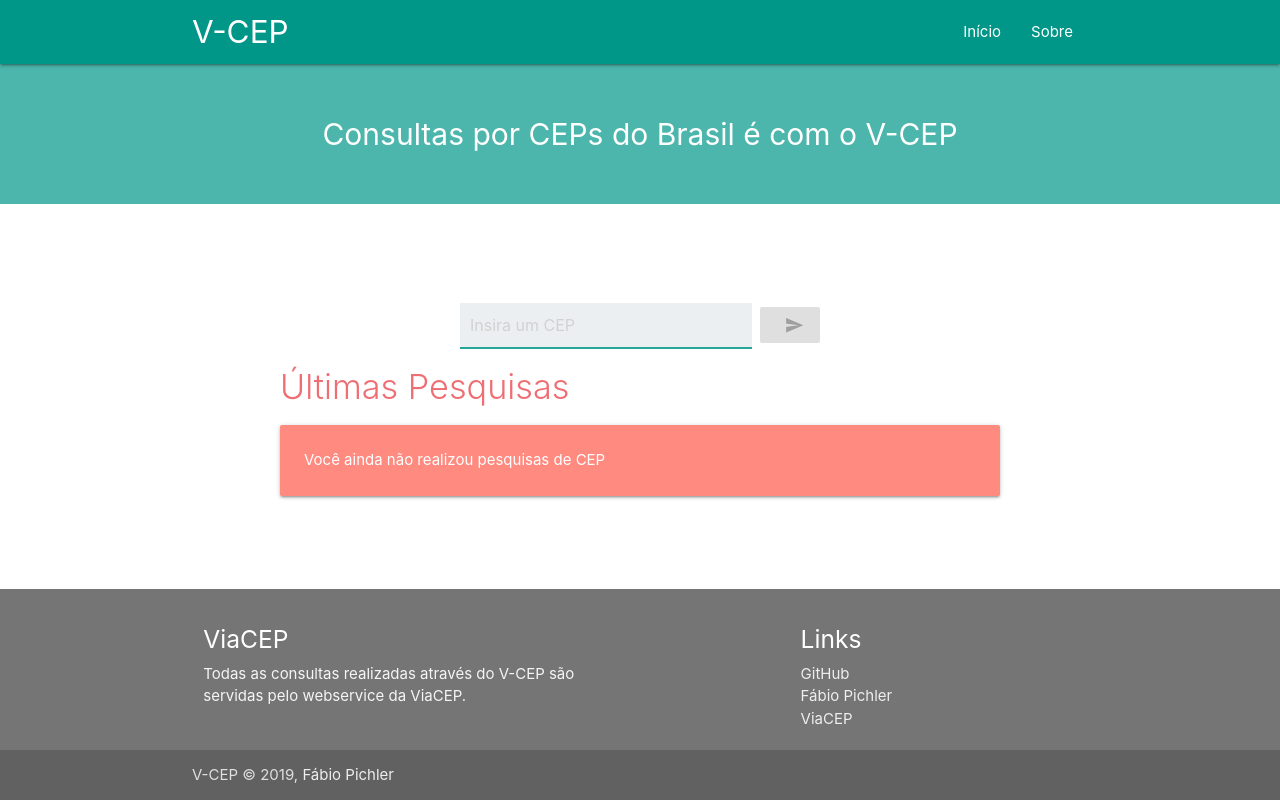
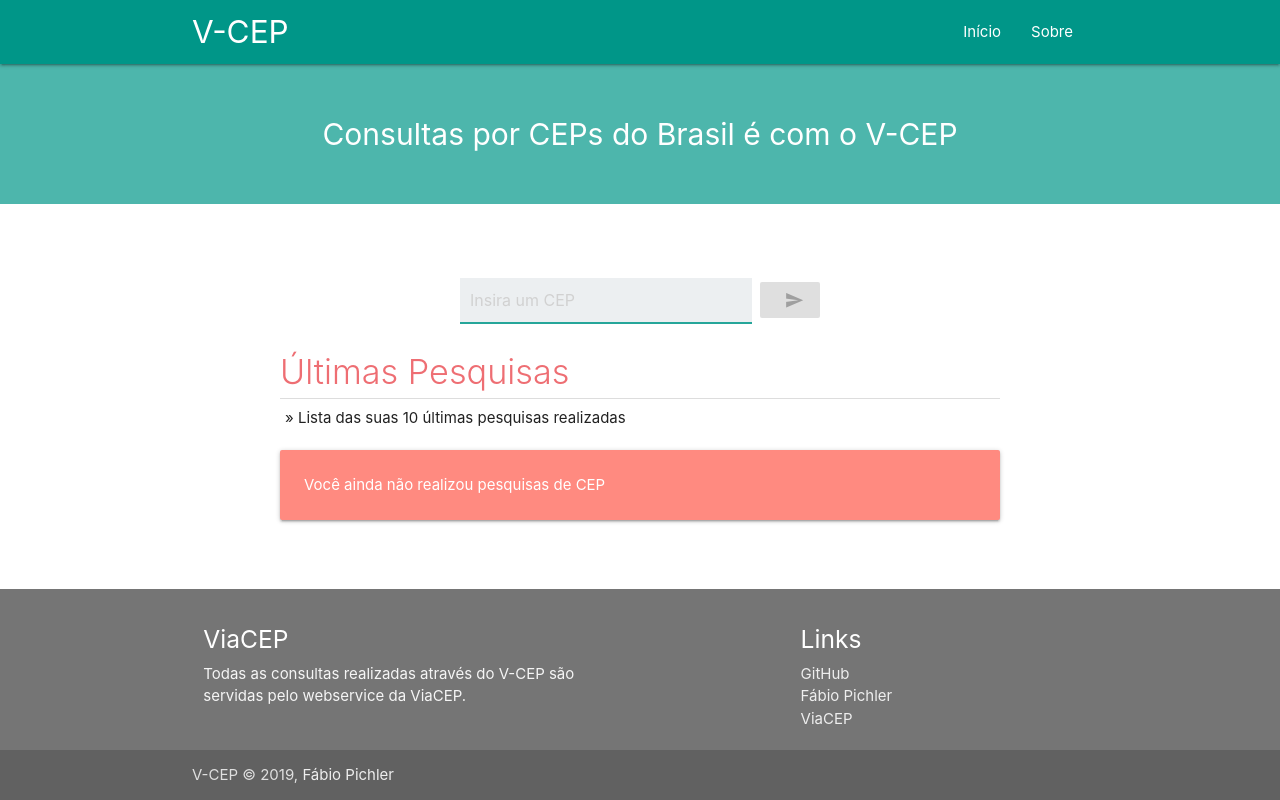
Before and after one commit to fabiopichler/v-cep, a React (Create React App) app: page / in a window 1280 px wide. Built offline with nearby package versions, Linux system fonts and the light colour scheme.

Commit message:
add *description* to component H4

```diff
--- a/src/components/common/h4/H4.tsx
+++ b/src/components/common/h4/H4.tsx
@@ -2,8 +2,16 @@ import React from 'react';
 
 import './h4.scss';
 
-const H4: React.FC = ({ children }) => (
-    <h4 className="h4">{children}</h4>
+import { IH4Props } from './IH4Props';
+
+const H4: React.FC<IH4Props> = ({ children, description }) => (
+    <div className="h4">
+        <h4>{children}</h4>
+
+        {description ? (
+            <p>» {description}</p>
+        ) : null}
+    </div>
 );
 
 export default H4;
--- /dev/null
+++ b/src/components/common/h4/IH4Props.ts
@@ -0,0 +1,4 @@
+
+export interface IH4Props {
+    description?: string;
+}
--- a/src/components/common/h4/h4.scss
+++ b/src/components/common/h4/h4.scss
@@ -1,5 +1,16 @@
 .h4 {
-    margin: 20px 0;
-    font-weight: 300;
-    color: #ee6e73;
+    margin: 30px 0 20px 0;
+
+    h4 {
+        margin: 0;
+        padding-bottom: 8px;
+        font-weight: 300;
+        color: #ee6e73;
+        border-bottom: 1px solid #ddd;
+    }
+
+    p {
+        margin-top: 8px;
+        padding-left: 5px;
+    }
 }
--- a/src/components/pages/homePage/HomePage.tsx
+++ b/src/components/pages/homePage/HomePage.tsx
@@ -23,13 +23,17 @@ const HomePage: React.FC = () => {
 
                 {currentCep ? (
                     <>
-                        <H4>Resultado para: {currentCep.cep}</H4>
+                        <H4 description={`Exibindo o resultado para o CEP: ${currentCep.cep}`}>
+                            Resultado da Pesquisa
+                        </H4>
 
                         <HomeContent cep={currentCep} />
                     </>
                 ) : null}
 
-                <H4>Últimas Pesquisas</H4>
+                <H4 description="Lista das suas 10 últimas pesquisas realizadas">
+                    Últimas Pesquisas
+                </H4>
 
                 {cepList.length === 0 ? (
                     <div className="card red accent-1">
```
